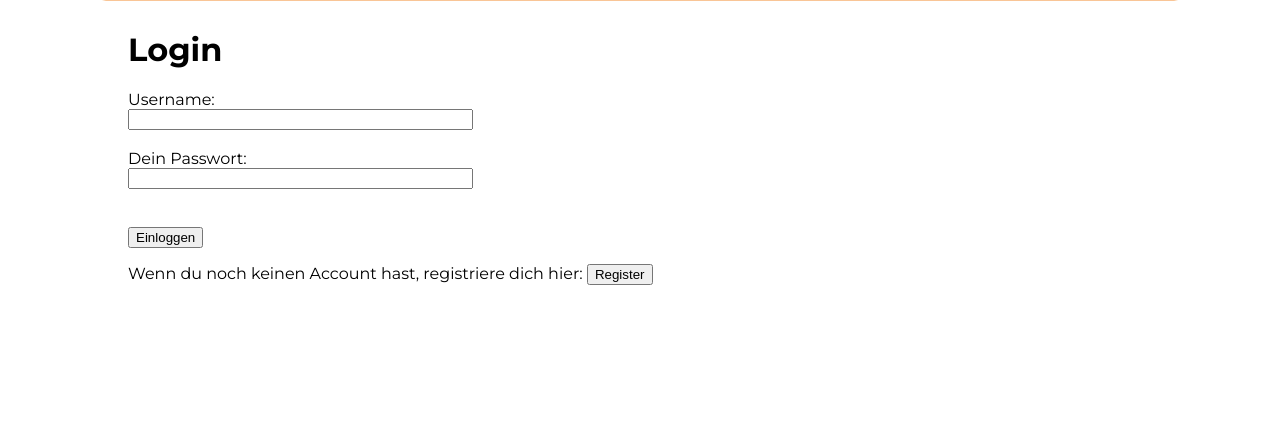
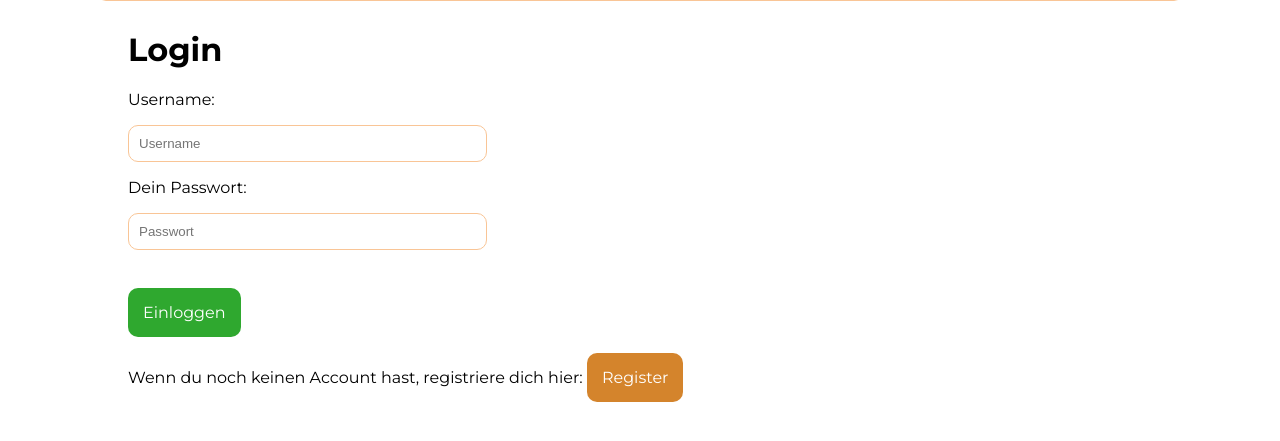
Before and after one commit to s-unger/e-assessment, a PHP site: page /src/login.php in a window 1280 px wide. Shown: the part 334-775 px from the top of the page. Run offline with PHP 8.4, Linux system fonts and the light colour scheme.

Commit message:
add design to login page

```diff
--- a/src/login.php
+++ b/src/login.php
@@ -40,20 +40,24 @@ include "../index.php"; ?>
 <div class="content">
     <form action="?login=1" method="post">
         <h1>Login</h1>
-        Username:<br>
-        <input type="username" size="40" maxlength="250" name="username"><br><br>
+        <p class="u-title">
+        Username:
+        </p>
+        <input class="reg-input" type="username" size="40" maxlength="250" name="username" placeholder="Username">
 
-        Dein Passwort:<br>
-        <input type="password" size="40" maxlength="250" name="passwort"><br>
+        <p class="title">
+            Dein Passwort:
+        </p>
+        <input class="reg-input" type="password" size="40" maxlength="250" name="passwort" placeholder="Passwort"><br>
 
         <br>
         <span style="color: #D4842c"><?php echo $errorMessage ?></span><br>
-        <input type="submit" value="Einloggen">
+        <input class="btn abgeben"type="submit" value="Einloggen">
 
     </form>
     <form action="register.php" method="post">
         <p>Wenn du noch keinen Account hast, registriere dich hier:
-            <input type="submit" value="Register">
+            <input class="btn" type="submit" value="Register">
         </p>
     </form>
 </div>
```
